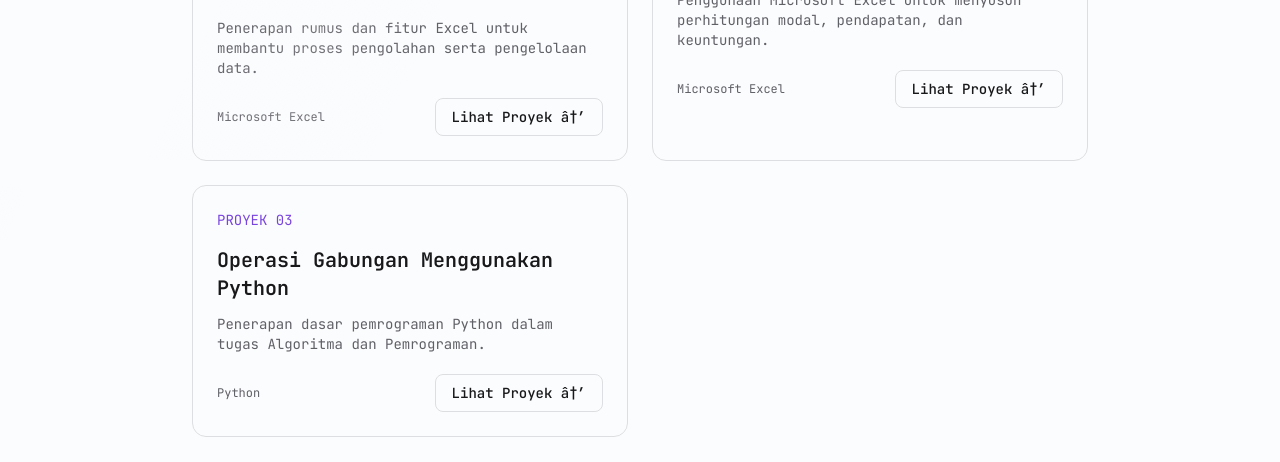
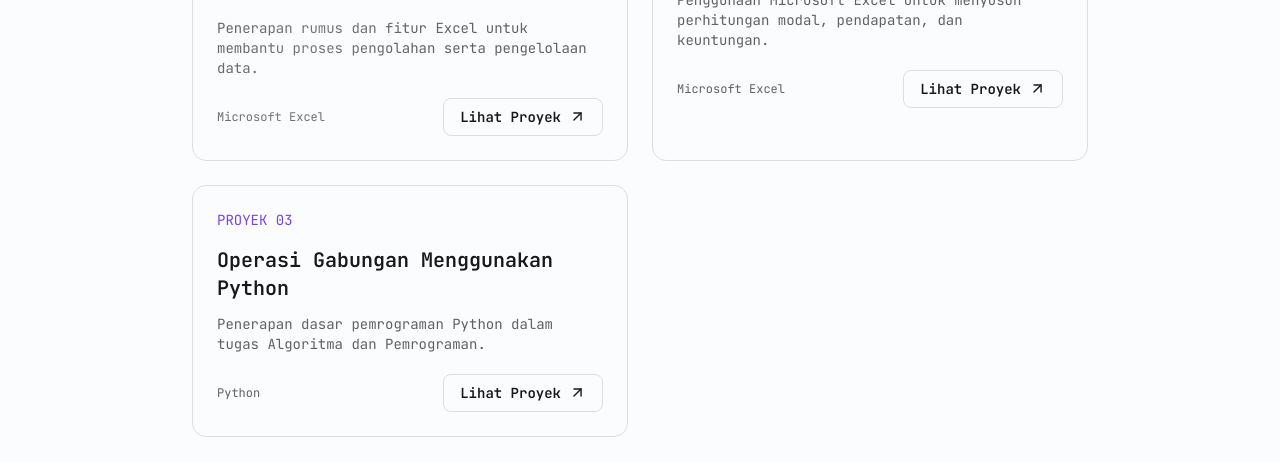
Before and after one commit to aprilianikenkalan28/aprilianikenkalan28.github.io, an Astro site: page /projects in a window 1280 px wide. Shown: the part 434-896 px from the top of the page. Built offline with nearby package versions, Linux system fonts and the light colour scheme; Astro itself is replaced by a stand-in of ours.

Commit message:
Improve project button arrow animation

```diff
--- a/src/pages/projects/index.astro
+++ b/src/pages/projects/index.astro
@@ -70,9 +70,13 @@ const projects = [
 
               <a
                 href={project.href}
-                class="inline-block rounded-md border border-border px-4 py-2 text-sm font-medium hover:bg-secondary"
+                class="group inline-flex items-center gap-2 rounded-md border border-border px-4 py-2 text-sm font-semibold transition-all duration-300 hover:border-purple-500 hover:bg-purple-500/10 hover:text-purple-400 hover:shadow-[0_0_18px_rgba(168,85,247,0.35)]"
               >
-                Lihat Proyek â†’
+                Lihat Proyek
+                <svg width="17" height="17" viewBox="0 0 24 24" fill="none" stroke="currentColor" stroke-width="2" stroke-linecap="round" stroke-linejoin="round" class="transition-transform duration-300 group-hover:translate-x-1 group-hover:-translate-y-1" aria-hidden="true">
+                  <path d="M7 17 17 7"/>
+                  <path d="M7 7h10v10"/>
+                </svg>
               </a>
             </div>
           </article>
```
